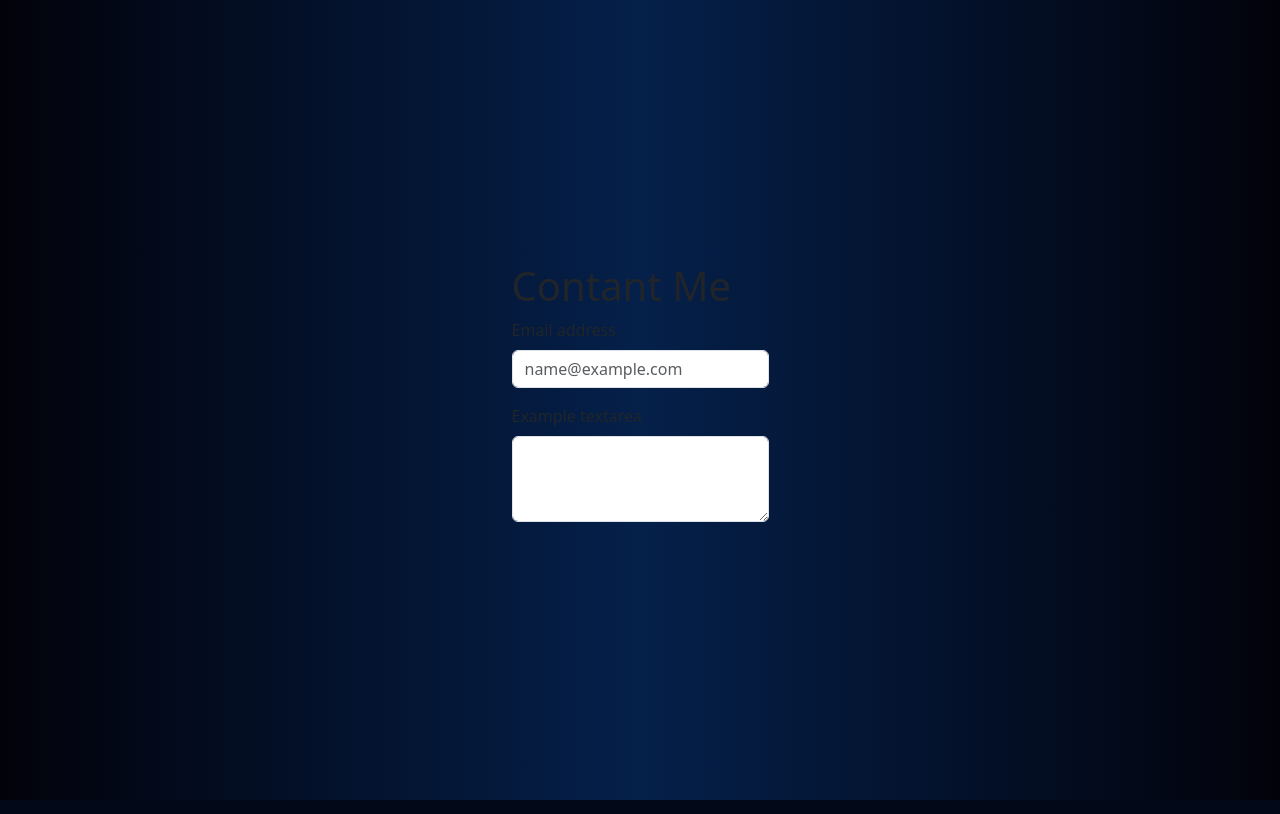
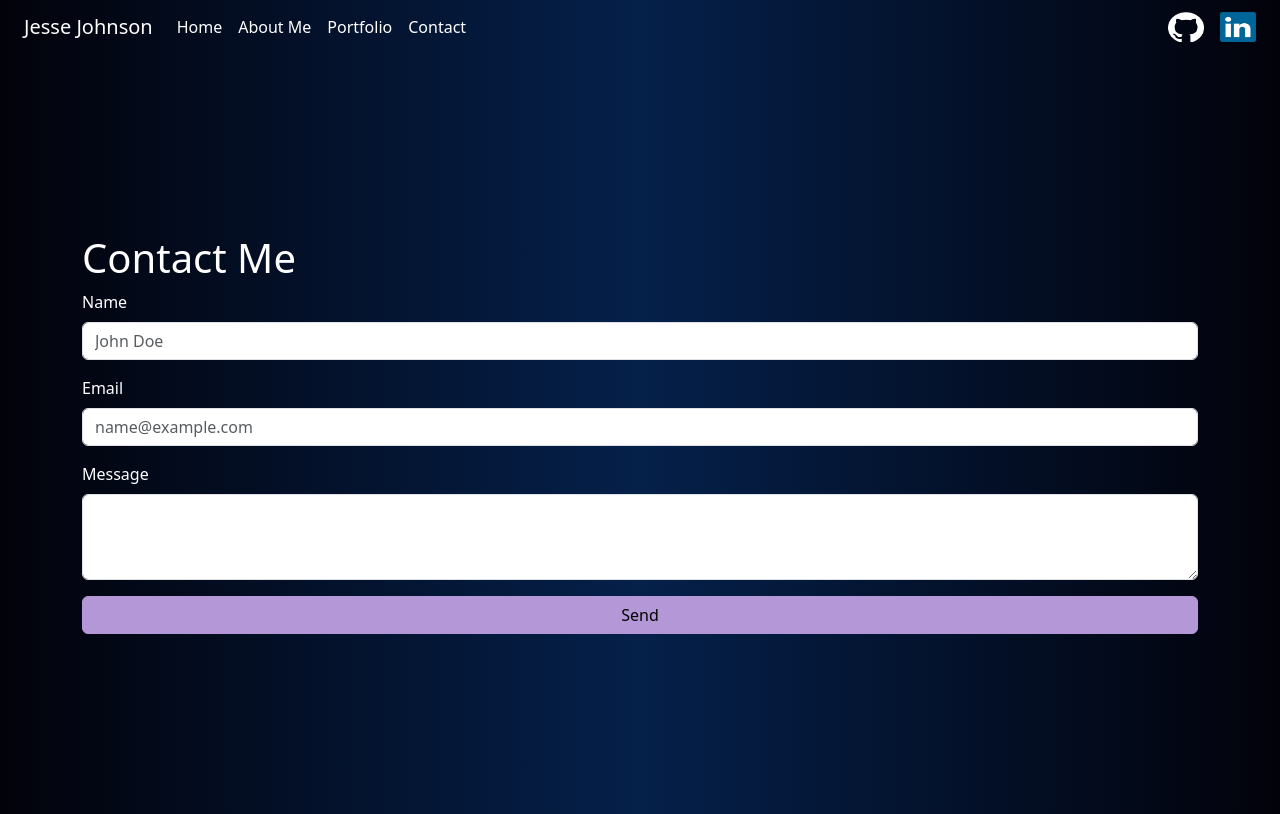
Before and after one commit to JesseJohnson533/personal-website, a Flask app: page /contact in a window 1280 px wide. Run offline with Flask 3, Linux system fonts and the light colour scheme; some libraries are stand-ins or nearby versions.

Commit message:
navbar fix and portfolio fix

```diff
--- a/website/static/components/_mixins.scss
+++ b/website/static/components/_mixins.scss
@@ -1,5 +1,6 @@
 @use "../css/custom" as *;
 
-@mixin left_right_gradient {
-    background: linear-gradient(to right, rgba($primary, 0.95), rgba($secondary, 0.85), rgba($black, 0.99));
+@mixin mixin-background {
+    background: rgb(2,2,10);
+    background: linear-gradient(90deg, rgba(2,2,10,1) 0%, rgba(5,32,74,1) 50%, rgba(2,2,10,1) 100%);
 }
--- a/website/static/css/styles.scss
+++ b/website/static/css/styles.scss
@@ -1,23 +1,25 @@
 @use "custom";
 
-@use '../components/animations';
-@use '../components/buttons';
-@use '../components/mixins';
-@use '../components/typography';
+@use '../components/animations' as *;
+@use '../components/buttons' as *;
+@use '../components/mixins' as *;
+@use '../components/typography' as *;
 
-@use '../sections/footer';
-@use '../sections/intro';
-@use '../sections/navbar';
+@use '../sections/footer' as *;
+@use '../sections/intro' as *;
+@use '../sections/navbar' as *;
 
 // General
 body {
+    @include mixin-background;
+}
+
+main {
     width: auto;
-    height: 100vh;
+    height: 95vh;
     display: flex;
     align-items: center;
     justify-content: center;
-    background: rgb(2,2,10);
-    background: linear-gradient(90deg, rgba(2,2,10,1) 0%, rgba(5,32,74,1) 50%, rgba(2,2,10,1) 100%);
 }
 
 .center {
--- /dev/null
+++ b/website/static/sections/_contact.scss
@@ -0,0 +1,6 @@
+@use "../css/custom" as *;
+
+.contact-me {
+    min-width: 600px;
+
+}
--- a/website/templates/home/about_me.html
+++ b/website/templates/home/about_me.html
@@ -1,4 +1,8 @@
-{% extends "base.html" %} {% block content %}
+{% extends "base.html" %}
+
+{% include "navbar.html" %}
+
+{% block content %}
 <div class="container">
     <div class="row">
         <div class="col-12">
--- a/website/templates/home/contact.html
+++ b/website/templates/home/contact.html
@@ -1,15 +1,24 @@
-{% extends "base.html" %} {% block content %}
-<link
-href="{{ url_for('static', filename='css/styles.css') }}"
-rel="stylesheet"
-/>
-<h1>Contant Me</h1>
-    <div class="mb-3">
-        <label for="exampleFormControlInput1" class="form-label">Email address</label>
-        <input type="email" class="form-control" id="exampleFormControlInput1" placeholder="name@example.com">
-    </div>
-    <div class="mb-3">
-        <label for="exampleFormControlTextarea1" class="form-label">Example textarea</label>
-        <textarea class="form-control" id="exampleFormControlTextarea1" rows="3"></textarea>
-    </div>
+{% extends "base.html" %}
+
+{% include "navbar.html" %}
+
+{% block content %}
+<div class="container contact-me">
+    <h1 class="text-white">Contact Me</h1>
+        <div class="text-white mb-3">
+            <label for="name" class="form-label">Name</label>
+            <input type="email" class="form-control" id="name" placeholder="John Doe">
+        </div>
+        <div class="text-white mb-3">
+            <label for="email" class="form-label">Email</label>
+            <input type="email" class="form-control" id="email" placeholder="name@example.com">
+        </div>
+        <div class="text-white mb-3">
+            <label for="message" class="form-label">Message</label>
+            <textarea class="form-control" id="message" rows="3"></textarea>
+        </div>
+        <div class="d-grid gap-2">
+            <button id=submit-contact-info class="btn btn-secondary" type="button">Send</button>
+        </div>
+</div>
 {% endblock %}
--- a/website/templates/navbar.html
+++ b/website/templates/navbar.html
@@ -1,6 +1,7 @@
-  <nav class="navbar navbar-expand-lg menu">
+<header>
+  <nav class="navbar navbar-expand-lg menu navbar-external-links">
     <div class="container-fluid">
-      <a class="navbar-brand" href="{{url_for('bp_home.index')}}">Jesse Johnson</a>
+      <a class="navbar-brand text-white" href="{{url_for('bp_home.index')}}">Jesse Johnson</a>
       <button class="navbar-toggler" type="button" data-bs-toggle="collapse" data-bs-target="#navbarText" aria-controls="navbarText" aria-expanded="false" aria-label="Toggle navigation">
         <span class="navbar-toggler-icon"></span>
       </button>
@@ -13,6 +14,15 @@
                     href="{{url_for('bp_home.index')}}"
                 >
                     Home
+                </a>
+            </li>
+            <li class="nav-item">
+                <a
+                    class="nav-link"
+                    aria-current="page"
+                    href="{{url_for('bp_home.about_me')}}"
+                >
+                    About Me
                 </a>
             </li>
             <li class="nav-item">
@@ -45,10 +55,6 @@
                     <img
                         src="{{url_for('static', filename='images/github_logo.png')}}"
                         alt="GitHub"
-                        height="24"
-                        width="30"
-                        class="d-inline-block"
-                        style="position: relative; top: -2px"
                     />
                 </a>
                 <a
@@ -59,10 +65,6 @@
                     <img
                         src="{{url_for('static', filename='images/linkedin_logo.png')}}"
                         alt="LinkedIn"
-                        height="24"
-                        width="30"
-                        class="d-inline-block"
-                        style="position: relative; top: -2px"
                     />
                 </a>
           </div>
@@ -70,3 +72,4 @@
       </div>
     </div>
   </nav>
+</header>
```
Also changed, not shown: website/static/components/_animations.scss (+41 -5 lines), website/static/sections/_navbar.scss (+12 -3 lines), website/static/sections/_portfolio.scss (added, +20 -0 lines), website/templates/home/index.html (+4 -4 lines), website/templates/home/portfolio.html (+58 -7 lines), website/static/css/styles.css, website/static/images/linkedin_logo.png, 1 other file.
